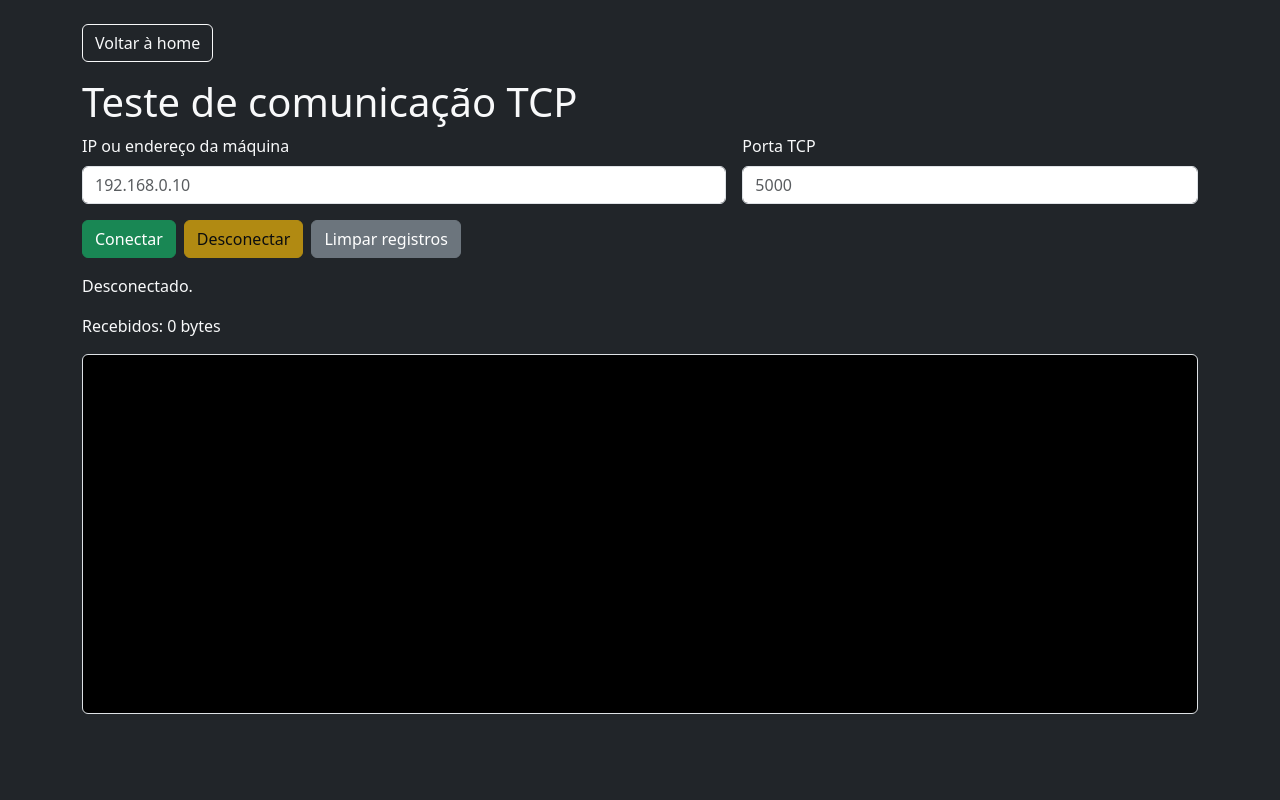
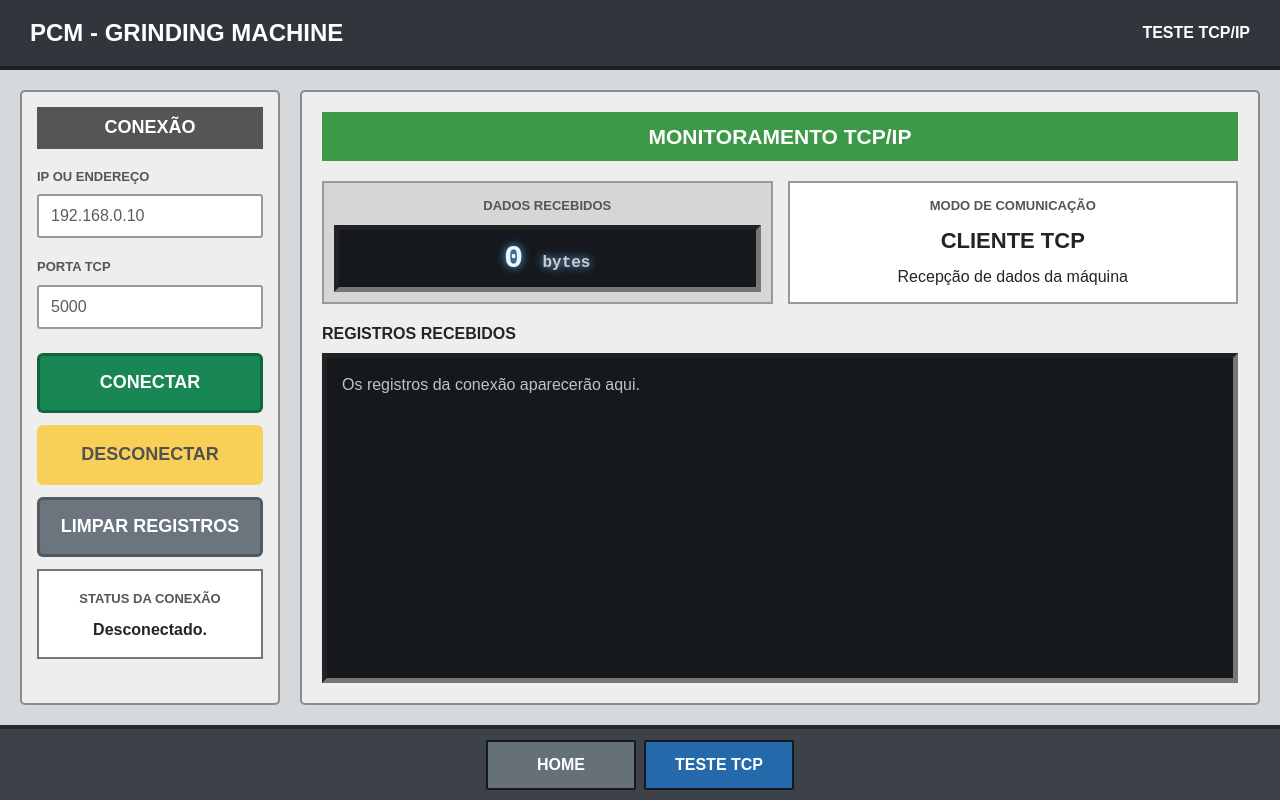
Before and after one commit to reuelconecthus/pcm-ihm-conecthus, a website with bundled scripts: page src/renderer/views/tcp.html in a window 1280 px wide. Built offline with nearby package versions, Linux system fonts and the light colour scheme.

Commit message:
refactor: padroniza estilo de css para pagina de teste

```diff
--- /dev/null
+++ b/src/renderer/css/tcp.css
@@ -0,0 +1,229 @@
+body {
+    margin: 0;
+    background: #bfc3c7;
+    color: #212529;
+    font-family: Arial, Helvetica, sans-serif;
+}
+
+.tcp-layout {
+    height: 100vh;
+    display: flex;
+    flex-direction: column;
+    background: #d6d9dc;
+}
+
+.top-bar {
+    min-height: 70px;
+    flex-shrink: 0;
+    display: flex;
+    align-items: center;
+    justify-content: space-between;
+    gap: 16px;
+    padding: 12px 30px;
+    background: #30363b;
+    color: #fff;
+    border-bottom: 4px solid #1b1f22;
+    font-weight: bold;
+}
+
+.top-bar h1 {
+    margin: 0;
+    font-size: 24px;
+    font-weight: bold;
+}
+
+.main-content {
+    flex: 1;
+    min-height: 0;
+    display: grid;
+    grid-template-columns: 260px minmax(0, 1fr);
+    gap: 20px;
+    padding: 20px;
+    overflow: auto;
+}
+
+.side-panel,
+.machine-panel {
+    background: #eee;
+    border: 2px solid #8c8c8c;
+    border-radius: 5px;
+    padding: 15px;
+}
+
+.side-panel {
+    overflow: auto;
+}
+
+.section-title {
+    margin: 0 0 15px;
+    padding: 10px;
+    background: #555;
+    color: #fff;
+    text-align: center;
+    font-size: 18px;
+    font-weight: bold;
+}
+
+.form-label,
+.info-label {
+    font-size: 13px;
+    font-weight: bold;
+    color: #555;
+}
+
+.form-control {
+    min-height: 44px;
+    border: 2px solid #999;
+    border-radius: 3px;
+}
+
+.machine-btn {
+    width: 100%;
+    min-height: 60px;
+    margin-bottom: 12px;
+    font-size: 18px;
+    font-weight: bold;
+    border: 3px solid rgba(0, 0, 0, .25);
+}
+
+.status-box {
+    padding: 15px;
+    background: #fff;
+    border: 2px solid #777;
+    text-align: center;
+    overflow-wrap: anywhere;
+}
+
+.status-box p {
+    margin: 8px 0 0;
+    font-weight: bold;
+}
+
+.machine-panel {
+    display: flex;
+    flex-direction: column;
+    min-height: 360px;
+    padding: 20px;
+}
+
+.machine-header {
+    margin: 0 0 20px;
+    padding: 12px;
+    background: #3b9947;
+    color: #fff;
+    text-align: center;
+    font-size: 21px;
+    font-weight: bold;
+}
+
+.info-area {
+    display: grid;
+    grid-template-columns: repeat(2, minmax(0, 1fr));
+    gap: 15px;
+}
+
+.value-card,
+.info-card {
+    padding: 10px;
+    border: 2px solid #999;
+    text-align: center;
+    background: #d6d6d6;
+}
+
+.info-card {
+    display: flex;
+    flex-direction: column;
+    justify-content: center;
+    gap: 8px;
+    background: #fff;
+}
+
+.info-card strong {
+    font-size: 22px;
+}
+
+.digital-display {
+    margin-top: 8px;
+    padding: 10px;
+    border: 5px inset #777;
+    background: #15191e;
+    color: #e9f5ff;
+    font: bold 32px "Courier New", monospace;
+    text-shadow: 0 0 8px #68b9ff;
+    overflow-wrap: anywhere;
+}
+
+.unit {
+    font-size: 16px;
+    color: #ccc;
+}
+
+.log-title {
+    margin: 20px 0 10px;
+    font-size: 16px;
+    font-weight: bold;
+}
+
+.tcp-log {
+    flex: 1;
+    min-height: 100px;
+    overflow: auto;
+    padding: 15px;
+    border: 5px inset #777;
+    background: #15191e;
+    color: #e9f5ff;
+}
+
+.tcp-log:empty::before {
+    content: "Os registros da conexão aparecerão aqui.";
+    color: #bfc3c7;
+}
+
+.tcp-log pre {
+    padding-bottom: 12px;
+    border-bottom: 1px solid #3c4247;
+}
+
+.bottom-nav {
+    min-height: 75px;
+    flex-shrink: 0;
+    display: flex;
+    justify-content: center;
+    align-items: center;
+    gap: 8px;
+    padding: 8px;
+    border-top: 4px solid #25292c;
+    background: #3c4247;
+}
+
+.nav-button {
+    display: inline-flex;
+    align-items: center;
+    justify-content: center;
+    min-width: 150px;
+    height: 50px;
+    border: 2px solid #16191b;
+    border-radius: 2px;
+    background: #657078;
+    color: #fff;
+    font-weight: bold;
+    text-decoration: none;
+}
+
+.nav-button:hover {
+    background: #79858d;
+    color: #fff;
+}
+
+.nav-button.active {
+    background: #2469aa;
+}
+
+@media (max-width: 720px) {
+    .tcp-layout { height: auto; min-height: 100vh; }
+    .top-bar { flex-wrap: wrap; padding: 16px; }
+    .top-bar h1 { font-size: 20px; }
+    .main-content { grid-template-columns: minmax(0, 1fr); padding: 12px; }
+    .info-area { grid-template-columns: minmax(0, 1fr); }
+    .tcp-log { flex: none; height: 300px; }
+}
--- a/src/renderer/views/tcp.html
+++ b/src/renderer/views/tcp.html
@@ -5,30 +5,60 @@
     <meta name="viewport" content="width=device-width, initial-scale=1.0">
     <title>PCM - Teste TCP</title>
     <link rel="stylesheet" href="../vendor/bootstrap/bootstrap.min.css">
+    <link rel="stylesheet" href="../css/tcp.css">
     <script src="../js/tcp.js" defer></script>
 </head>
-<body class="bg-dark text-light">
-    <main class="container py-4">
-        <a href="home.html" class="btn btn-outline-light mb-3">Voltar à home</a>
-        <h1>Teste de comunicação TCP</h1>
-        <form id="tcp-form" class="row g-3 mb-3">
-            <div class="col-sm-7">
-                <label for="host" class="form-label">IP ou endereço da máquina</label>
+<body>
+    <div class="tcp-layout">
+        <header class="top-bar">
+            <h1>PCM - GRINDING MACHINE</h1>
+            <span>TESTE TCP/IP</span>
+        </header>
+
+        <main class="main-content">
+            <aside class="side-panel" aria-labelledby="connection-title">
+                <h2 id="connection-title" class="section-title">CONEXÃO</h2>
+                <form id="tcp-form">
+                    <div class="mb-3">
+                        <label for="host" class="form-label">IP OU ENDEREÇO</label>
                         <input id="host" class="form-control" required placeholder="192.168.0.10">
                     </div>
-            <div class="col-sm-5">
-                <label for="port" class="form-label">Porta TCP</label>
+                    <div class="mb-4">
+                        <label for="port" class="form-label">PORTA TCP</label>
                         <input id="port" class="form-control" type="number" min="1" max="65535" required placeholder="5000">
                     </div>
-            <div class="col-12 d-flex gap-2">
-                <button id="connect" class="btn btn-success" type="submit">Conectar</button>
-                <button id="disconnect" class="btn btn-warning" type="button" disabled>Desconectar</button>
-                <button id="clear" class="btn btn-secondary" type="button">Limpar registros</button>
+                    <button id="connect" class="btn btn-success machine-btn" type="submit">CONECTAR</button>
+                    <button id="disconnect" class="btn btn-warning machine-btn" type="button" disabled>DESCONECTAR</button>
+                    <button id="clear" class="btn btn-secondary machine-btn" type="button">LIMPAR REGISTROS</button>
+                </form>
+                <div class="status-box">
+                    <span class="info-label">STATUS DA CONEXÃO</span>
+                    <p id="tcp-status" role="status">Desconectado.</p>
                 </div>
-        </form>
-        <p id="tcp-status" role="status">Desconectado.</p>
-        <p>Recebidos: <span id="byte-count">0</span> bytes</p>
-        <div id="tcp-log" class="border rounded p-3 bg-black" style="height: 45vh; overflow: auto;" aria-label="Dados recebidos"></div>
+            </aside>
+
+            <section class="machine-panel" aria-labelledby="monitor-title">
+                <h2 id="monitor-title" class="machine-header">MONITORAMENTO TCP/IP</h2>
+                <div class="info-area">
+                    <div class="value-card">
+                        <span class="info-label">DADOS RECEBIDOS</span>
+                        <div class="digital-display"><span id="byte-count">0</span> <span class="unit">bytes</span></div>
+                    </div>
+                    <div class="info-card">
+                        <span class="info-label">MODO DE COMUNICAÇÃO</span>
+                        <strong>CLIENTE TCP</strong>
+                        <span>Recepção de dados da máquina</span>
+                    </div>
+                </div>
+                <h3 class="log-title">REGISTROS RECEBIDOS</h3>
+                <div id="tcp-log" class="tcp-log" tabindex="0" aria-label="Dados recebidos"></div>
+            </section>
         </main>
+
+        <footer class="bottom-nav">
+            <a href="home.html" class="nav-button">HOME</a>
+            <a href="tcp.html" class="nav-button active" aria-current="page">TESTE TCP</a>
+        </footer>
+    </div>
 </body>
 </html>
```
Also changed, not shown: src/renderer/views/home.html (+1 -1 lines). Lines whose indentation alone changed are shown as unchanged.
